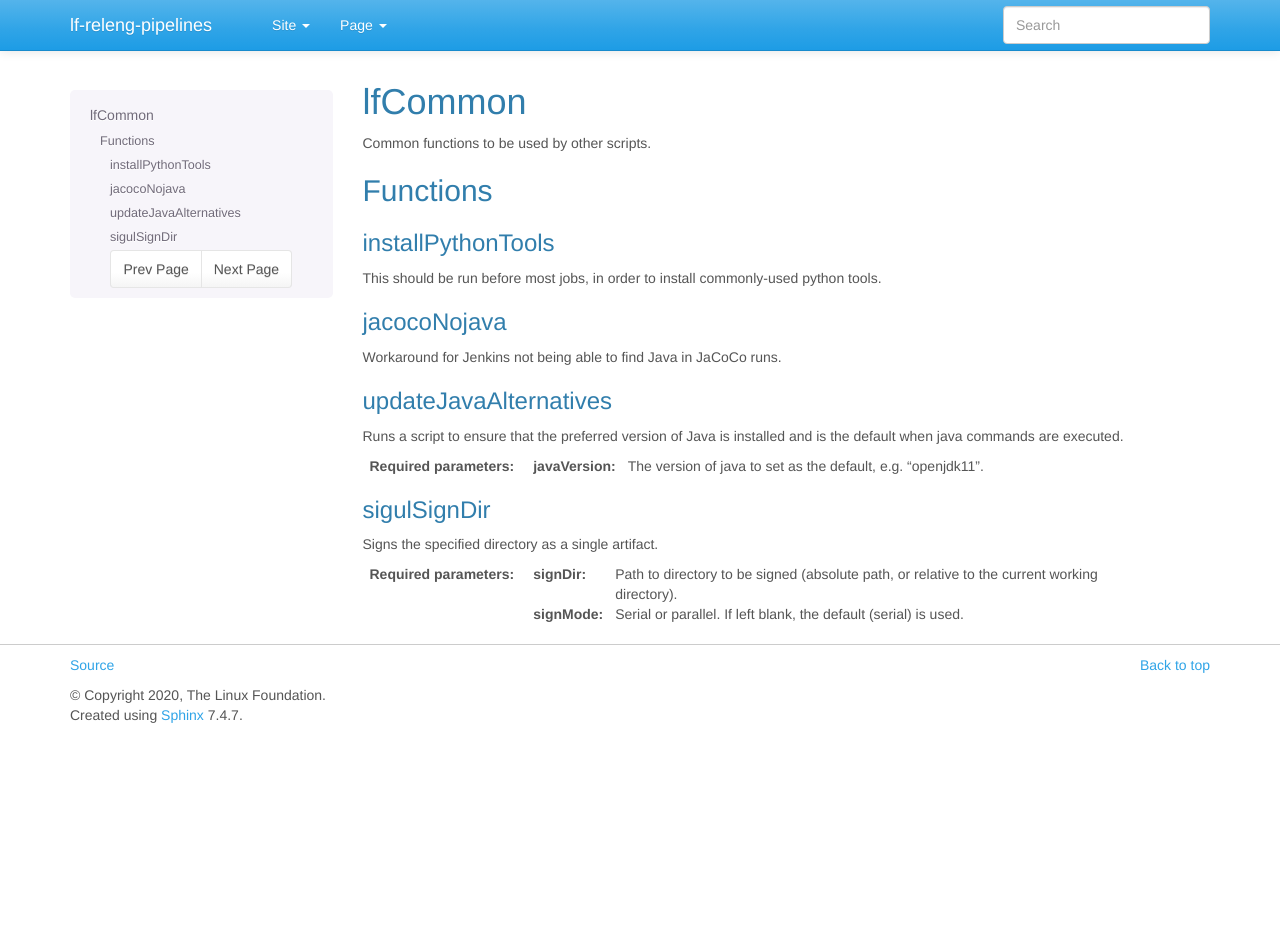
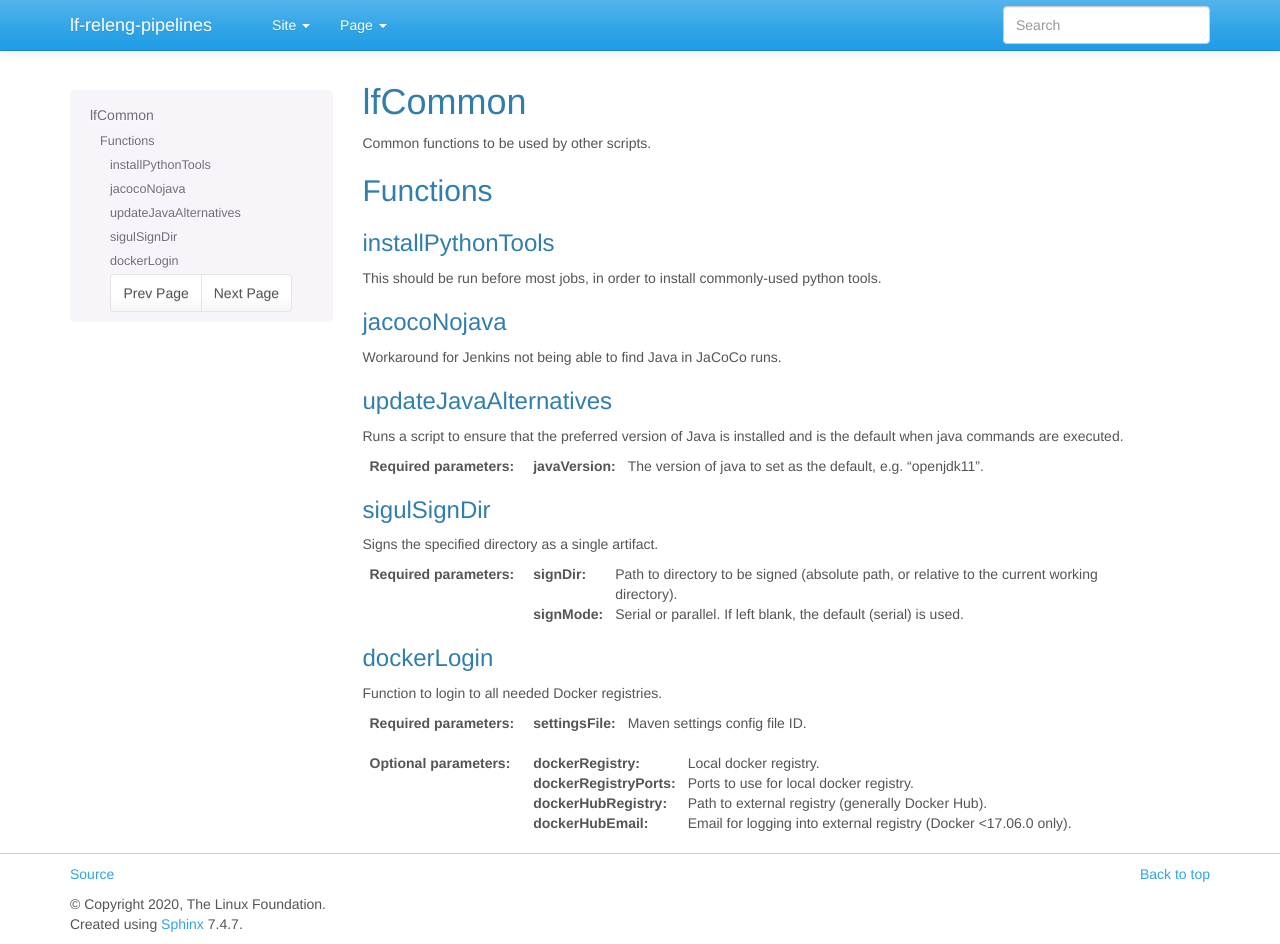
Before and after one commit to lfit/releng-pipelines, a Sphinx documentation site: the page built from docs/vars/lfCommon.rst, in a window 1280 px wide and 944 px high. Built offline with Sphinx 7.4.7, drawn with Linux system fonts in a browser that asks for light colours.

Commit message:
Feat: Add initial docker pipelines
Issue: RELENG-4145
Signed-off-by: Eric Ball <eball@linuxfoundation.org>
Change-Id: Ife17ac4b7a2a05169c35d81b944dfa47ab370ff9

```diff
--- a/docs/vars/lfCommon.rst
+++ b/docs/vars/lfCommon.rst
@@ -37,3 +37,20 @@ Signs the specified directory as a single artifact.
     :signDir: Path to directory to be signed (absolute path, or relative to
         the current working directory).
     :signMode: Serial or parallel. If left blank, the default (serial) is used.
+
+dockerLogin
+-----------
+
+Function to login to all needed Docker registries.
+
+:Required parameters:
+
+    :settingsFile: Maven settings config file ID.
+
+:Optional parameters:
+
+    :dockerRegistry: Local docker registry.
+    :dockerRegistryPorts: Ports to use for local docker registry.
+    :dockerHubRegistry: Path to external registry (generally Docker Hub).
+    :dockerHubEmail: Email for logging into external registry (Docker <17.06.0
+        only).
```
Also changed, not shown: docs/vars/lfDocker.rst (added, +33 -0 lines), 5 other files.
